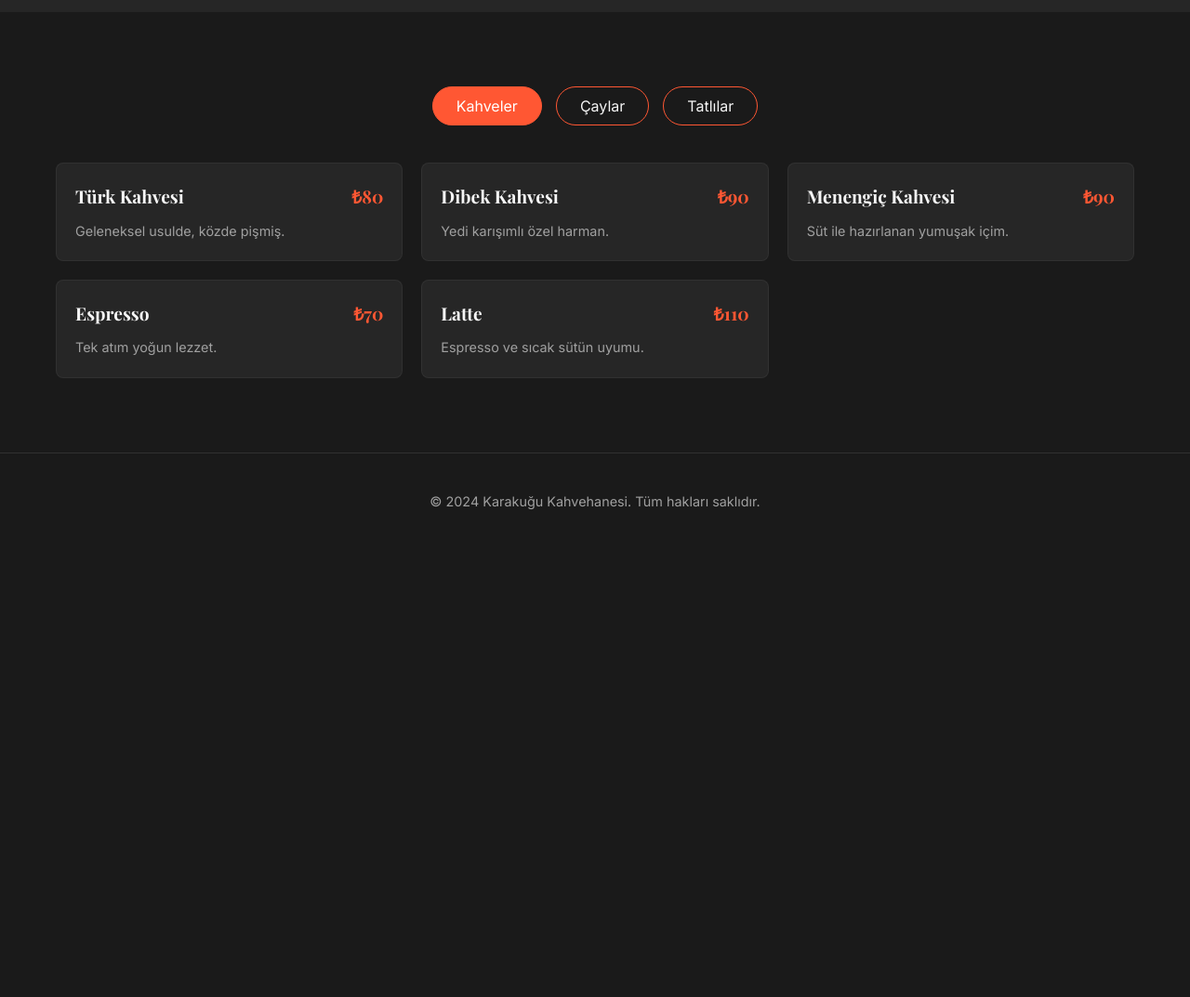
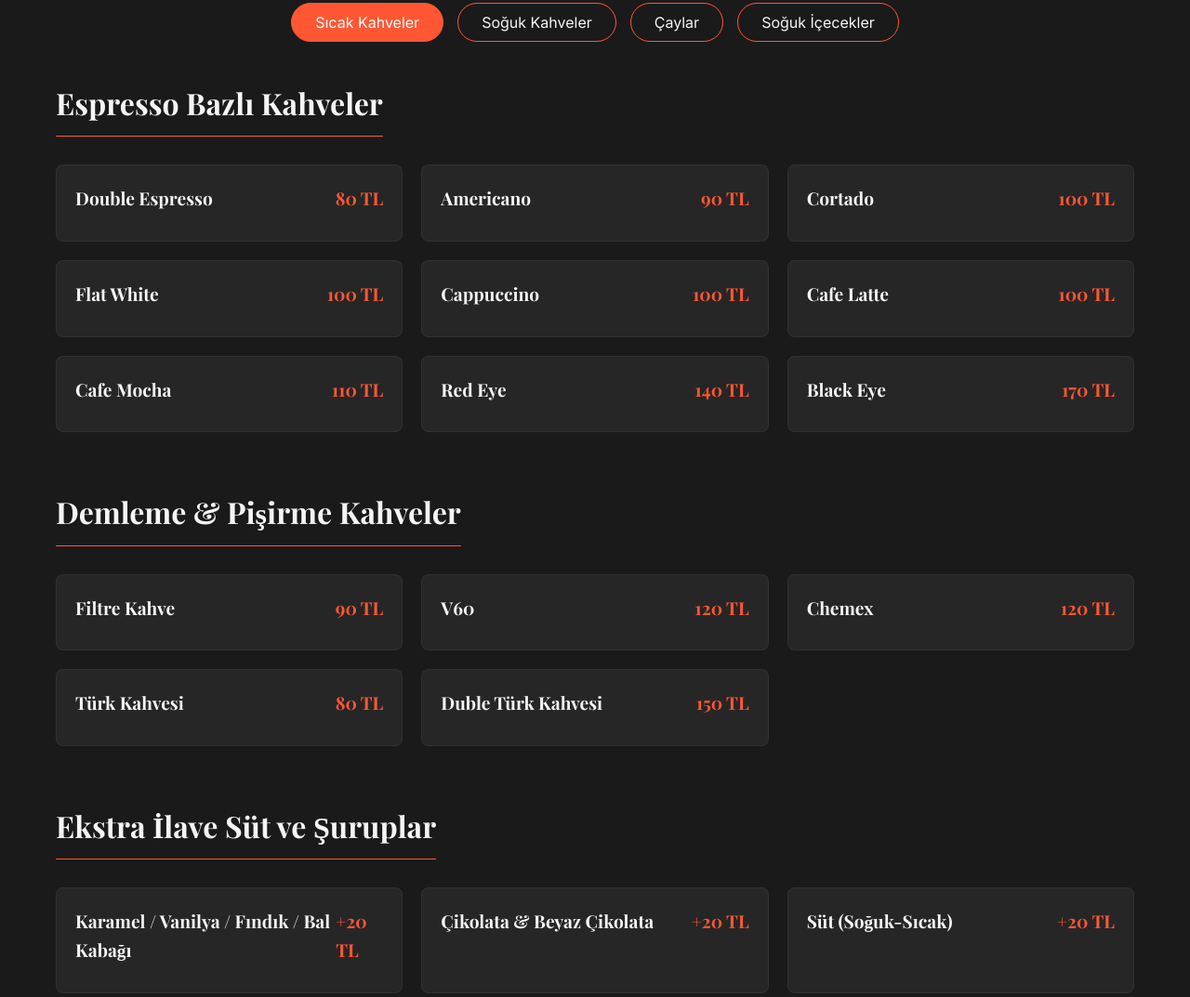
Before and after one commit to berkaykirmizioglu/kkwebsite, a plain HTML site: page menu.html in a window 1280 px wide. Shown: the part 281-1354 px from the top of the page at 93% size. Before the commit the page ends 872 px from the top, so only its background shows below. Drawn offline with nearby package versions, Linux system fonts and the light colour scheme.

Commit message:
refactors

```diff
--- a/menu.html
+++ b/menu.html
@@ -49,95 +49,165 @@
 
             <!-- Tabs -->
             <div class="tabs-container">
-                <button class="tab-btn active" data-target="kahveler">Kahveler</button>
+                <button class="tab-btn active" data-target="sicak-kahveler">Sıcak Kahveler</button>
+                <button class="tab-btn" data-target="soguk-kahveler">Soğuk Kahveler</button>
                 <button class="tab-btn" data-target="caylar">Çaylar</button>
-                <button class="tab-btn" data-target="tatlilar">Tatlılar</button>
+                <button class="tab-btn" data-target="soguk-icecekler">Soğuk İçecekler</button>
             </div>
 
-            <!-- Kahveler -->
-            <div id="kahveler" class="menu-category-content active">
+            <!-- Sıcak Kahveler -->
+            <div id="sicak-kahveler" class="menu-category-content active">
+                <!-- Espresso Bazlı -->
+                <div class="menu-category">
+                    <h2>Espresso Bazlı Kahveler</h2>
+                    <div class="menu-grid">
+                        <div class="menu-item">
+                            <div class="item-header"><span>Double Espresso</span><span class="price">80 TL</span></div>
+                        </div>
+                        <div class="menu-item">
+                            <div class="item-header"><span>Americano</span><span class="price">90 TL</span></div>
+                        </div>
+                        <div class="menu-item">
+                            <div class="item-header"><span>Cortado</span><span class="price">100 TL</span></div>
+                        </div>
+                        <div class="menu-item">
+                            <div class="item-header"><span>Flat White</span><span class="price">100 TL</span></div>
+                        </div>
+                        <div class="menu-item">
+                            <div class="item-header"><span>Cappuccino</span><span class="price">100 TL</span></div>
+                        </div>
+                        <div class="menu-item">
+                            <div class="item-header"><span>Cafe Latte</span><span class="price">100 TL</span></div>
+                        </div>
+                        <div class="menu-item">
+                            <div class="item-header"><span>Cafe Mocha</span><span class="price">110 TL</span></div>
+                        </div>
+                        <div class="menu-item">
+                            <div class="item-header"><span>Red Eye</span><span class="price">140 TL</span></div>
+                        </div>
+                        <div class="menu-item">
+                            <div class="item-header"><span>Black Eye</span><span class="price">170 TL</span></div>
+                        </div>
+                    </div>
+                </div>
+
+                <!-- Demleme & Pişirme -->
+                <div class="menu-category">
+                    <h2>Demleme & Pişirme Kahveler</h2>
+                    <div class="menu-grid">
+                        <div class="menu-item">
+                            <div class="item-header"><span>Filtre Kahve</span><span class="price">90 TL</span></div>
+                        </div>
+                        <div class="menu-item">
+                            <div class="item-header"><span>V60</span><span class="price">120 TL</span></div>
+                        </div>
+                        <div class="menu-item">
+                            <div class="item-header"><span>Chemex</span><span class="price">120 TL</span></div>
+                        </div>
+                        <div class="menu-item">
+                            <div class="item-header"><span>Türk Kahvesi</span><span class="price">80 TL</span></div>
+                        </div>
+                        <div class="menu-item">
+                            <div class="item-header"><span>Duble Türk Kahvesi</span><span class="price">150 TL</span>
+                            </div>
+                        </div>
+                    </div>
+                </div>
+
+                <!-- Ekstralar -->
+                <div class="menu-category">
+                    <h2>Ekstra İlave Süt ve Şuruplar</h2>
+                    <div class="menu-grid">
+                        <div class="menu-item">
+                            <div class="item-header"><span>Karamel / Vanilya / Fındık / Bal Kabağı</span><span
+                                    class="price">+20 TL</span></div>
+                        </div>
+                        <div class="menu-item">
+                            <div class="item-header"><span>Çikolata & Beyaz Çikolata</span><span class="price">+20
+                                    TL</span></div>
+                        </div>
+                        <div class="menu-item">
+                            <div class="item-header"><span>Süt (Soğuk-Sıcak)</span><span class="price">+20 TL</span>
+                            </div>
+                        </div>
+                    </div>
+                </div>
+            </div>
+
+            <!-- Soğuk Kahveler -->
+            <div id="soguk-kahveler" class="menu-category-content">
                 <div class="menu-grid">
                     <div class="menu-item">
-                        <div class="item-header">
-                            <span>Türk Kahvesi</span>
-                            <span class="price">₺80</span>
-                        </div>
-                        <div class="item-desc">Geleneksel usulde, közde pişmiş.</div>
+                        <div class="item-header"><span>Ice Americano</span><span class="price">110 TL</span></div>
                     </div>
                     <div class="menu-item">
-                        <div class="item-header">
-                            <span>Dibek Kahvesi</span>
-                            <span class="price">₺90</span>
-                        </div>
-                        <div class="item-desc">Yedi karışımlı özel harman.</div>
+                        <div class="item-header"><span>Ice Cafe Latte</span><span class="price">130 TL</span></div>
                     </div>
                     <div class="menu-item">
-                        <div class="item-header">
-                            <span>Menengiç Kahvesi</span>
-                            <span class="price">₺90</span>
-                        </div>
-                        <div class="item-desc">Süt ile hazırlanan yumuşak içim.</div>
+                        <div class="item-header"><span>Ice Cafe Mocha</span><span class="price">140 TL</span></div>
                     </div>
                     <div class="menu-item">
-                        <div class="item-header">
-                            <span>Espresso</span>
-                            <span class="price">₺70</span>
-                        </div>
-                        <div class="item-desc">Tek atım yoğun lezzet.</div>
+                        <div class="item-header"><span>Cold Brew</span><span class="price">125 TL</span></div>
                     </div>
                     <div class="menu-item">
-                        <div class="item-header">
-                            <span>Latte</span>
-                            <span class="price">₺110</span>
-                        </div>
-                        <div class="item-desc">Espresso ve sıcak sütün uyumu.</div>
+                        <div class="item-header"><span>Japanese Cold Brew</span><span class="price">300 TL</span></div>
+                    </div>
+                    <div class="menu-item">
+                        <div class="item-header"><span>Frappé</span><span class="price">125 TL</span></div>
                     </div>
                 </div>
             </div>
 
             <!-- Çaylar -->
             <div id="caylar" class="menu-category-content">
-                <div class="menu-grid">
-                    <div class="menu-item">
-                        <div class="item-header">
-                            <span>Demleme Çay</span>
-                            <span class="price">₺40</span>
+                <div class="menu-category">
+                    <h2>Ronnefeldt Bitki Çayları</h2>
+                    <div class="menu-grid">
+                        <div class="menu-item">
+                            <div class="item-header"><span>Sweet Ginger</span><span class="price">80 TL</span></div>
                         </div>
-                        <div class="item-desc">Rize'den gelen taze yapraklar.</div>
-                    </div>
-                    <div class="menu-item">
-                        <div class="item-header">
-                            <span>Bitki Çayları</span>
-                            <span class="price">₺60</span>
+                        <div class="menu-item">
+                            <div class="item-header"><span>Green Angel</span><span class="price">80 TL</span></div>
                         </div>
-                        <div class="item-desc">Ihlamur, Adaçayı, Papatya, Yeşil Çay.</div>
+                        <div class="menu-item">
+                            <div class="item-header"><span>Rooibos Vanilla</span><span class="price">80 TL</span></div>
+                        </div>
+                        <div class="menu-item">
+                            <div class="item-header"><span>Earl Gray</span><span class="price">80 TL</span></div>
+                        </div>
+                        <div class="menu-item">
+                            <div class="item-header"><span>English Breakfast</span><span class="price">80 TL</span>
+                            </div>
+                        </div>
+                        <div class="menu-item">
+                            <div class="item-header"><span>Lemon Sky</span><span class="price">80 TL</span></div>
+                        </div>
                     </div>
                 </div>
             </div>
 
-            <!-- Tatlılar -->
-            <div id="tatlilar" class="menu-category-content">
+            <!-- Soğuk İçecekler -->
+            <div id="soguk-icecekler" class="menu-category-content">
                 <div class="menu-grid">
                     <div class="menu-item">
-                        <div class="item-header">
-                            <span>San Sebastian Cheesecake</span>
-                            <span class="price">₺180</span>
-                        </div>
-                        <div class="item-desc">Akışkan kıvamlı, yanında çikolata sos ile.</div>
+                        <div class="item-header"><span>Soda</span><span class="price">60 TL</span></div>
                     </div>
                     <div class="menu-item">
-                        <div class="item-header">
-                            <span>Tiramisu</span>
-                            <span class="price">₺160</span>
-                        </div>
-                        <div class="item-desc">İtalyan usulü klasik lezzet.</div>
+                        <div class="item-header"><span>SU</span><span class="price">30 TL</span></div>
                     </div>
                     <div class="menu-item">
-                        <div class="item-header">
-                            <span>Çikolatalı Islak Kek</span>
-                            <span class="price">₺140</span>
+                        <div class="item-header"><span>Cool Lime Refresha</span><span class="price">100 TL</span></div>
+                    </div>
+                    <div class="menu-item">
+                        <div class="item-header"><span>Orange & Mango Refresha</span><span class="price">100 TL</span>
                         </div>
-                        <div class="item-desc">Bol çikolata soslu.</div>
+                    </div>
+                    <div class="menu-item">
+                        <div class="item-header"><span>Berry & Hibiscus Refresha</span><span class="price">100 TL</span>
+                        </div>
+                    </div>
+                    <div class="menu-item">
+                        <div class="item-header"><span>Watermelon Refresha</span><span class="price">100 TL</span></div>
                     </div>
                 </div>
             </div>
--- a/style.css
+++ b/style.css
@@ -186,7 +186,7 @@ section {
 
 /* Menu Page */
 .page-header {
-    padding: 150px 0 80px;
+    padding: 100px 0 40px;
     text-align: center;
     background-color: var(--card-bg);
 }
@@ -340,4 +340,9 @@ footer {
         flex: 1 1 auto;
         min-width: 100px;
     }
+
+    /* Show only logo image on mobile */
+    .logo span {
+        display: none;
+    }
 }
```
Also changed, not shown: index.html (+16 -12 lines).
